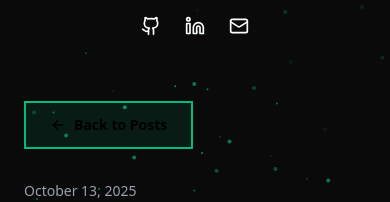
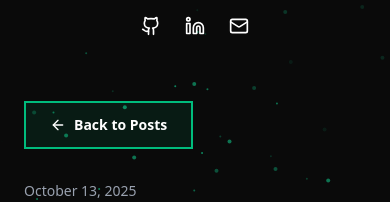
Before and after one commit to Adeeem2/iseekdata, a Next.js app: page /posts/minimal-portfolio in a window 390 px wide. Shown: the top 202 px of the page. Built offline with nearby package versions, Linux system fonts and the light colour scheme.

Commit message:
refactor: add Particles background for mobile and adjust StarsBackground visibility

```diff
--- a/components/Button.tsx
+++ b/components/Button.tsx
@@ -28,8 +28,8 @@ export default function Button({
   `;
 
   const variants = {
-    primary: 'bg-emerald-500/10 border-emerald-500 text-white font-semibold hover:bg-emerald-500/20 hover:text-white',
-    secondary: 'bg-emerald-500/10 border-emerald-500 text-white font-semibold hover:bg-emerald-500/20 hover:text-white',
+    primary: 'bg-emerald-500/10 border-emerald-500 !text-white font-semibold hover:bg-emerald-500/20 hover:!text-white',
+    secondary: 'bg-emerald-500/10 border-emerald-500 !text-white font-semibold hover:bg-emerald-500/20 hover:!text-white',
     outline: 'bg-white border-black text-black hover:bg-gray-50',
   };
 
```
